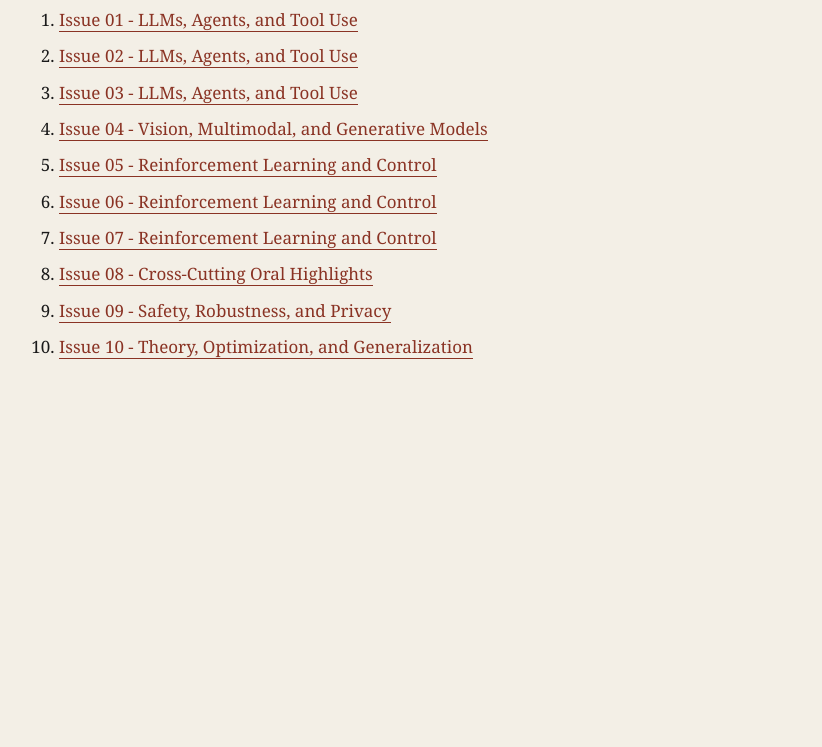
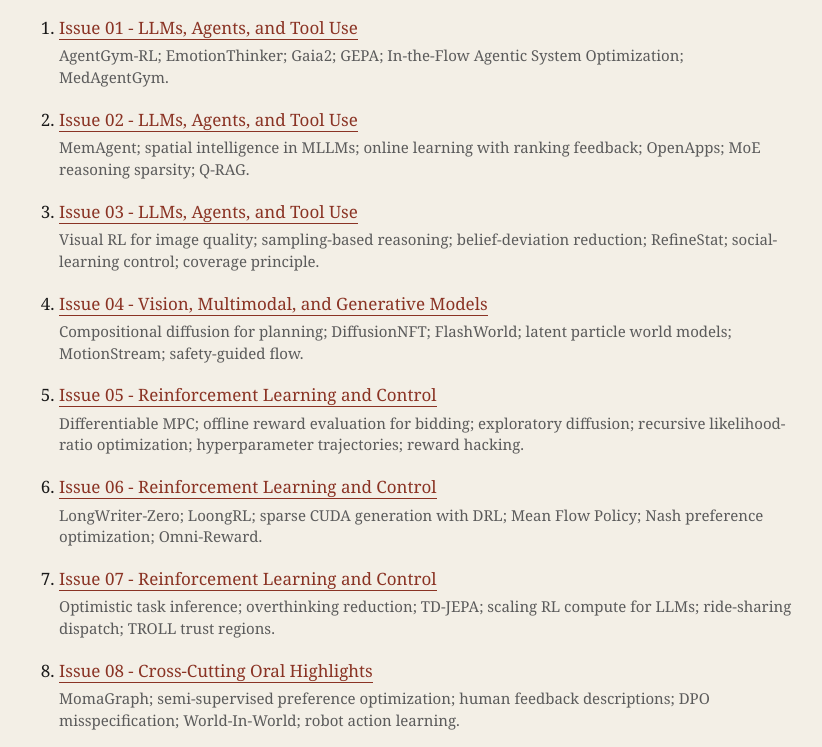
Before and after one commit to Rajlaxmi/thepolicygradient, a plain HTML site: page index.html in a window 1280 px wide. Shown: the part 182-929 px from the top of the page, without its empty margins (225-1047 px from the left). Before the commit the page ends 800 px from the top, so only its background shows below. Drawn offline with Linux system fonts and the light colour scheme.

Commit message:
Add issue summaries to landing page

```diff
--- a/index.html
+++ b/index.html
@@ -48,6 +48,19 @@
       margin: 10px 0;
       font-size: 17px;
     }
+    .issue-list {
+      list-style-position: outside;
+    }
+    .issue-list li {
+      margin: 18px 0;
+    }
+    .issue-summary {
+      color: #5b5b5b;
+      display: block;
+      font-size: 15px;
+      line-height: 1.45;
+      margin-top: 4px;
+    }
     a {
       color: #8a3324;
       text-decoration: none;
@@ -68,17 +81,47 @@
     <div class="meta">Current issue: 10 email drafts</div>
     <h1>The Policy Gradient</h1>
     <h2>ICLR 2026 Orals</h2>
-    <ol>
-      <li><a href="draft/iclr2026_orals_issue01_llms_agents_and_tool_use.html">Issue 01 - LLMs, Agents, and Tool Use</a></li>
-      <li><a href="draft/iclr2026_orals_issue02_llms_agents_and_tool_use.html">Issue 02 - LLMs, Agents, and Tool Use</a></li>
-      <li><a href="draft/iclr2026_orals_issue03_llms_agents_and_tool_use.html">Issue 03 - LLMs, Agents, and Tool Use</a></li>
-      <li><a href="draft/iclr2026_orals_issue04_vision_multimodal_and_generative_models.html">Issue 04 - Vision, Multimodal, and Generative Models</a></li>
-      <li><a href="draft/iclr2026_orals_issue05_reinforcement_learning_and_control.html">Issue 05 - Reinforcement Learning and Control</a></li>
-      <li><a href="draft/iclr2026_orals_issue06_reinforcement_learning_and_control.html">Issue 06 - Reinforcement Learning and Control</a></li>
-      <li><a href="draft/iclr2026_orals_issue07_reinforcement_learning_and_control.html">Issue 07 - Reinforcement Learning and Control</a></li>
-      <li><a href="draft/iclr2026_orals_issue08_cross_cutting_oral_highlights.html">Issue 08 - Cross-Cutting Oral Highlights</a></li>
-      <li><a href="draft/iclr2026_orals_issue09_safety_robustness_and_privacy.html">Issue 09 - Safety, Robustness, and Privacy</a></li>
-      <li><a href="draft/iclr2026_orals_issue10_theory_optimization_and_generalization.html">Issue 10 - Theory, Optimization, and Generalization</a></li>
+    <ol class="issue-list">
+      <li>
+        <a href="draft/iclr2026_orals_issue01_llms_agents_and_tool_use.html">Issue 01 - LLMs, Agents, and Tool Use</a>
+        <span class="issue-summary">AgentGym-RL; EmotionThinker; Gaia2; GEPA; In-the-Flow Agentic System Optimization; MedAgentGym.</span>
+      </li>
+      <li>
+        <a href="draft/iclr2026_orals_issue02_llms_agents_and_tool_use.html">Issue 02 - LLMs, Agents, and Tool Use</a>
+        <span class="issue-summary">MemAgent; spatial intelligence in MLLMs; online learning with ranking feedback; OpenApps; MoE reasoning sparsity; Q-RAG.</span>
+      </li>
+      <li>
+        <a href="draft/iclr2026_orals_issue03_llms_agents_and_tool_use.html">Issue 03 - LLMs, Agents, and Tool Use</a>
+        <span class="issue-summary">Visual RL for image quality; sampling-based reasoning; belief-deviation reduction; RefineStat; social-learning control; coverage principle.</span>
+      </li>
+      <li>
+        <a href="draft/iclr2026_orals_issue04_vision_multimodal_and_generative_models.html">Issue 04 - Vision, Multimodal, and Generative Models</a>
+        <span class="issue-summary">Compositional diffusion for planning; DiffusionNFT; FlashWorld; latent particle world models; MotionStream; safety-guided flow.</span>
+      </li>
+      <li>
+        <a href="draft/iclr2026_orals_issue05_reinforcement_learning_and_control.html">Issue 05 - Reinforcement Learning and Control</a>
+        <span class="issue-summary">Differentiable MPC; offline reward evaluation for bidding; exploratory diffusion; recursive likelihood-ratio optimization; hyperparameter trajectories; reward hacking.</span>
+      </li>
+      <li>
+        <a href="draft/iclr2026_orals_issue06_reinforcement_learning_and_control.html">Issue 06 - Reinforcement Learning and Control</a>
+        <span class="issue-summary">LongWriter-Zero; LoongRL; sparse CUDA generation with DRL; Mean Flow Policy; Nash preference optimization; Omni-Reward.</span>
+      </li>
+      <li>
+        <a href="draft/iclr2026_orals_issue07_reinforcement_learning_and_control.html">Issue 07 - Reinforcement Learning and Control</a>
+        <span class="issue-summary">Optimistic task inference; overthinking reduction; TD-JEPA; scaling RL compute for LLMs; ride-sharing dispatch; TROLL trust regions.</span>
+      </li>
+      <li>
+        <a href="draft/iclr2026_orals_issue08_cross_cutting_oral_highlights.html">Issue 08 - Cross-Cutting Oral Highlights</a>
+        <span class="issue-summary">MomaGraph; semi-supervised preference optimization; human feedback descriptions; DPO misspecification; World-In-World; robot action learning.</span>
+      </li>
+      <li>
+        <a href="draft/iclr2026_orals_issue09_safety_robustness_and_privacy.html">Issue 09 - Safety, Robustness, and Privacy</a>
+        <span class="issue-summary">Conformal robustness control; personalized generative reward models; PateGAIL++; SafeDPO; dormant adversarial behaviors; discount model search.</span>
+      </li>
+      <li>
+        <a href="draft/iclr2026_orals_issue10_theory_optimization_and_generalization.html">Issue 10 - Theory, Optimization, and Generalization</a>
+        <span class="issue-summary">FIRE; sticky Track-and-Stop; token-importance guided DPO; Visual Planning.</span>
+      </li>
     </ol>
   </main>
 </body>
```
